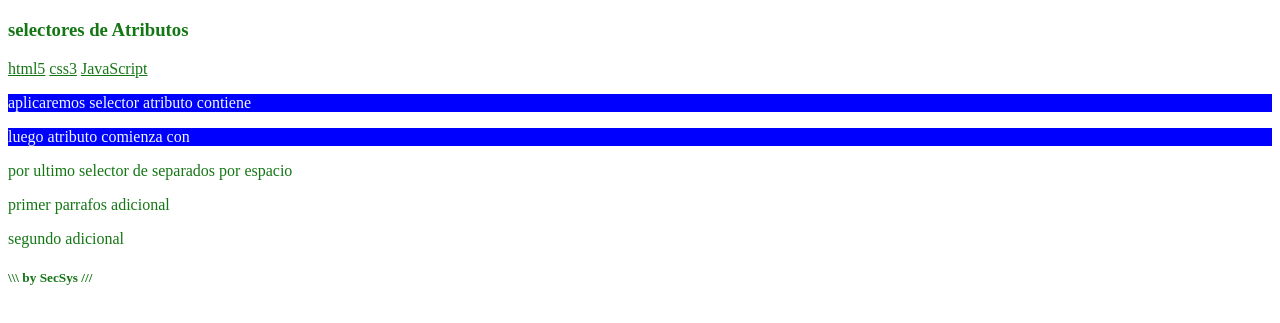
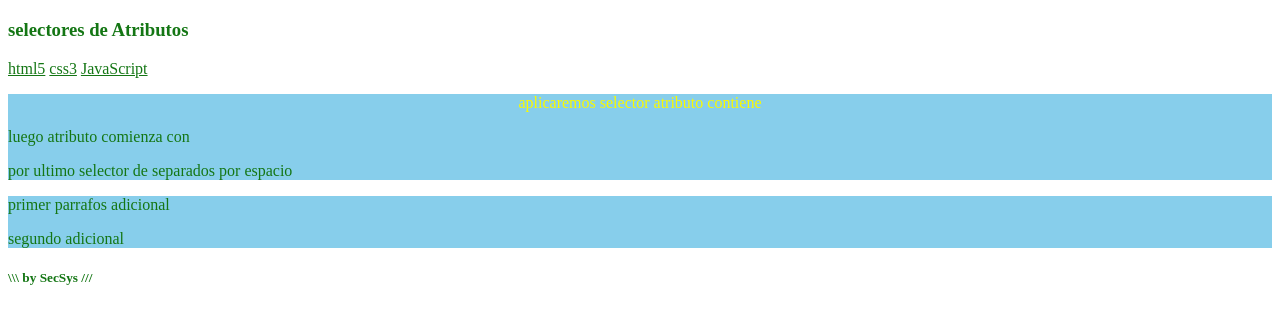
Before and after one commit to SS-PachaP/201510514ExamenP1, a plain HTML site: page Preg_5/web5.html in a window 1280 px wide. Shown: the part 61-384 px from the top of the page. Drawn offline with Linux system fonts and the light colour scheme.

Commit message:
corrigiendo atributos y ordenando

```diff
--- a/Preg_5/estilos5.css
+++ b/Preg_5/estilos5.css
@@ -3,14 +3,17 @@
 }
 
 
-/* Atributo CONTIENE */
-p[title^="Parr"]{
-    background: blue;
+/* Atributo COMIENZA CON */
+section[class^="Sec"]{
+    background: skyblue;
     color: aliceblue
 }
 
-/* Atributo Comienza con */
-
+/* Atributo CONTIENE con */
+p[title*="Uno"]{
+    color: #fafa01;
+    text-align: center
+}
 
 
 /* Atributo Seprado por espacio */
```
